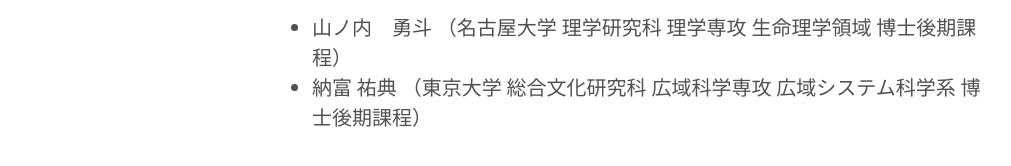
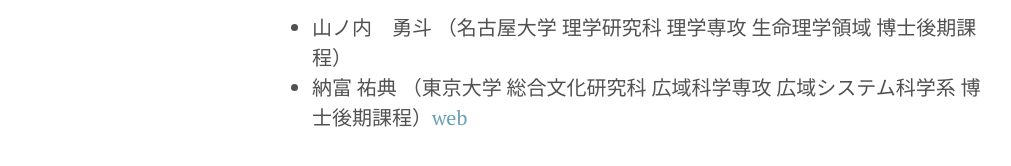
Before and after one commit to SystemsEthology/website, a Jekyll site: the page built from stracture.md, in a window 1280 px wide. Shown: the part 237-403 px from the top of the page, without its empty margins (8-1019 px from the left). Built offline with Jekyll 4.4.1, drawn with Linux system fonts in a browser that asks for light colours.

Commit message:
Update stracture.md

```diff
--- a/stracture.md
+++ b/stracture.md
@@ -7,4 +7,4 @@ order: 4
 ## コアメンバー
 
 - 山ノ内　勇斗 （名古屋大学 理学研究科 理学専攻 生命理学領域 博士後期課程）
-- 納富 祐典 （東京大学 総合文化研究科 広域科学専攻 広域システム科学系 博士後期課程）
+- 納富 祐典 （東京大学 総合文化研究科 広域科学専攻 広域システム科学系 博士後期課程）[web](https://jpmyrmecol.com/)
```
